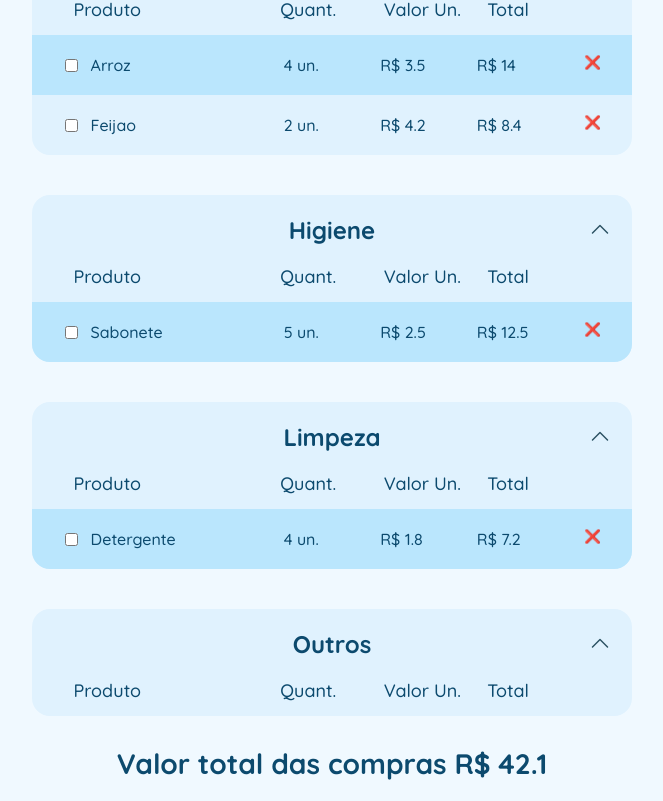
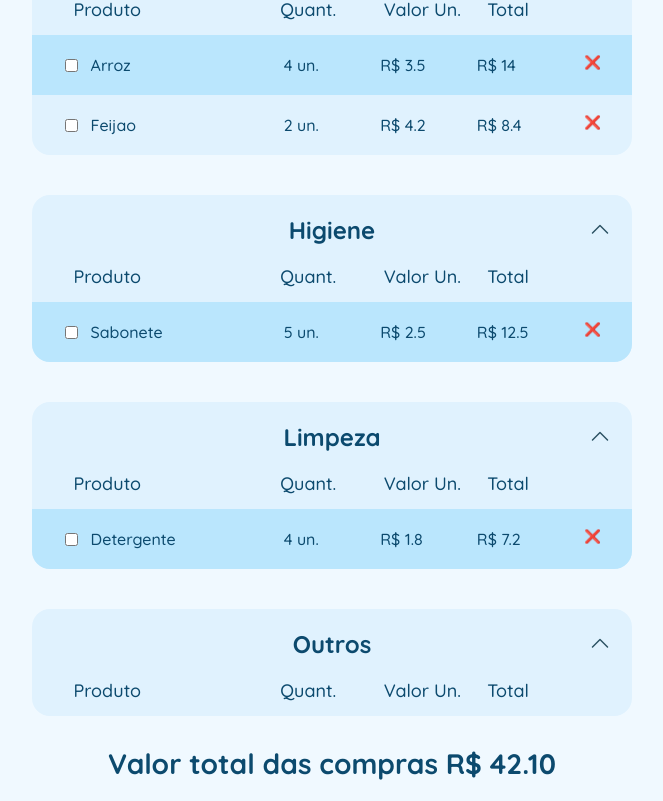
Before and after one commit to JosiasTolentino/listadecompras, a React (Create React App) app: page / in a window 1280 px wide. Shown: the part 390-1191 px from the top of the page, without its empty margins (308-971 px from the left). Built offline with nearby package versions, Linux system fonts and the light colour scheme.

Commit message:
Update App.js

```diff
--- a/src/App.js
+++ b/src/App.js
@@ -273,7 +273,7 @@ function Stats({ valorTotal }) {
   return (
     <div>
       <h3 className="stats">
-        Valor total das compras R$ <span>{Number(valorTotal)}</span>
+        Valor total das compras R$ <span>{Number(valorTotal).toFixed(2)}</span>
       </h3>
     </div>
   );
```
